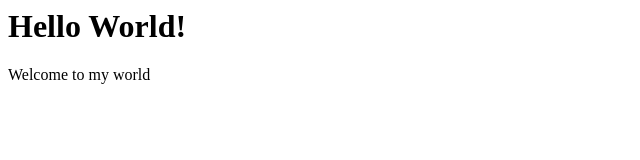
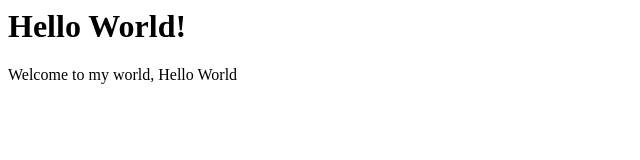
Before and after one commit to JeremyRaven/TestWebAr, a plain HTML site: page index.html in a window 1280 px wide. Shown: the full height of the page, 0-640 px from the left. Drawn offline with Linux system fonts and the light colour scheme.

Commit message:
initialcommit

```diff
--- a/index.html
+++ b/index.html
@@ -5,7 +5,7 @@
   </head>
   <body>
     <p>
-      Welcome to my world
+      Welcome to my world, Hello World
     </p>
   </body>
 
```
